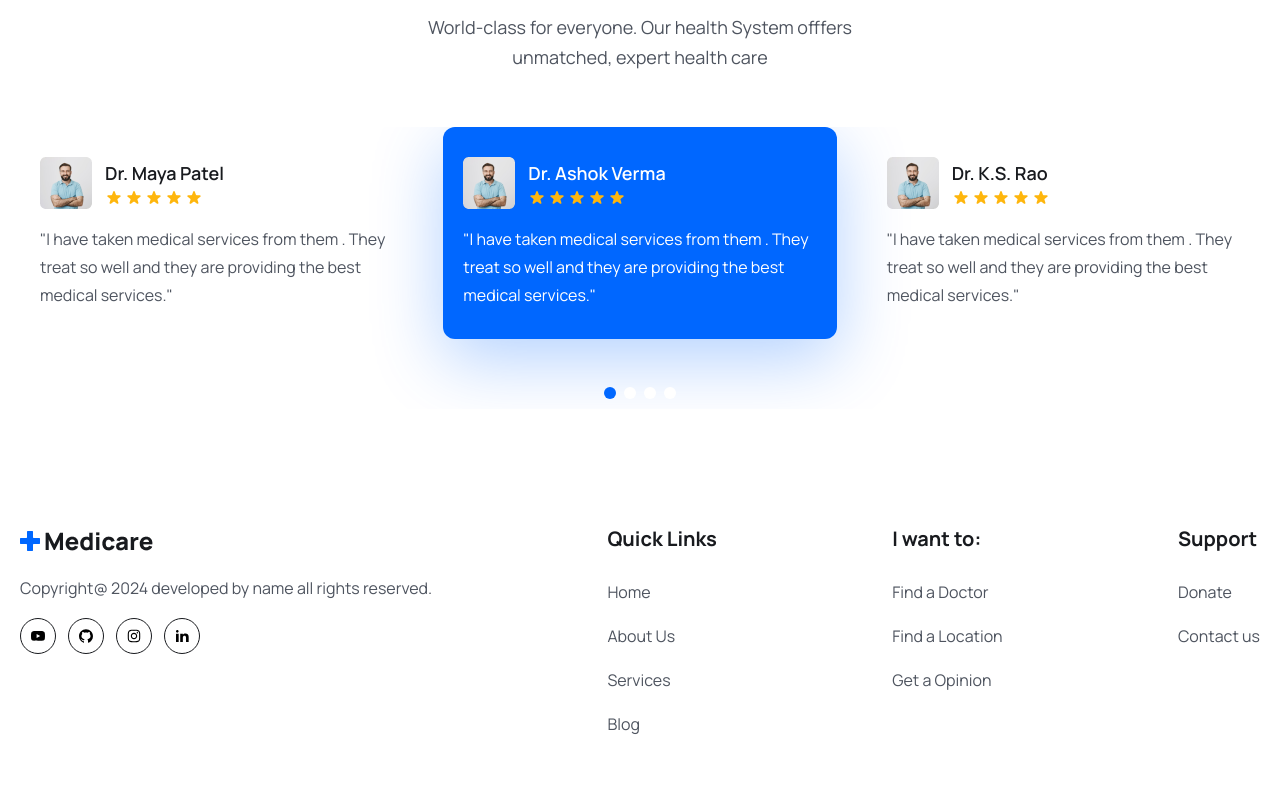
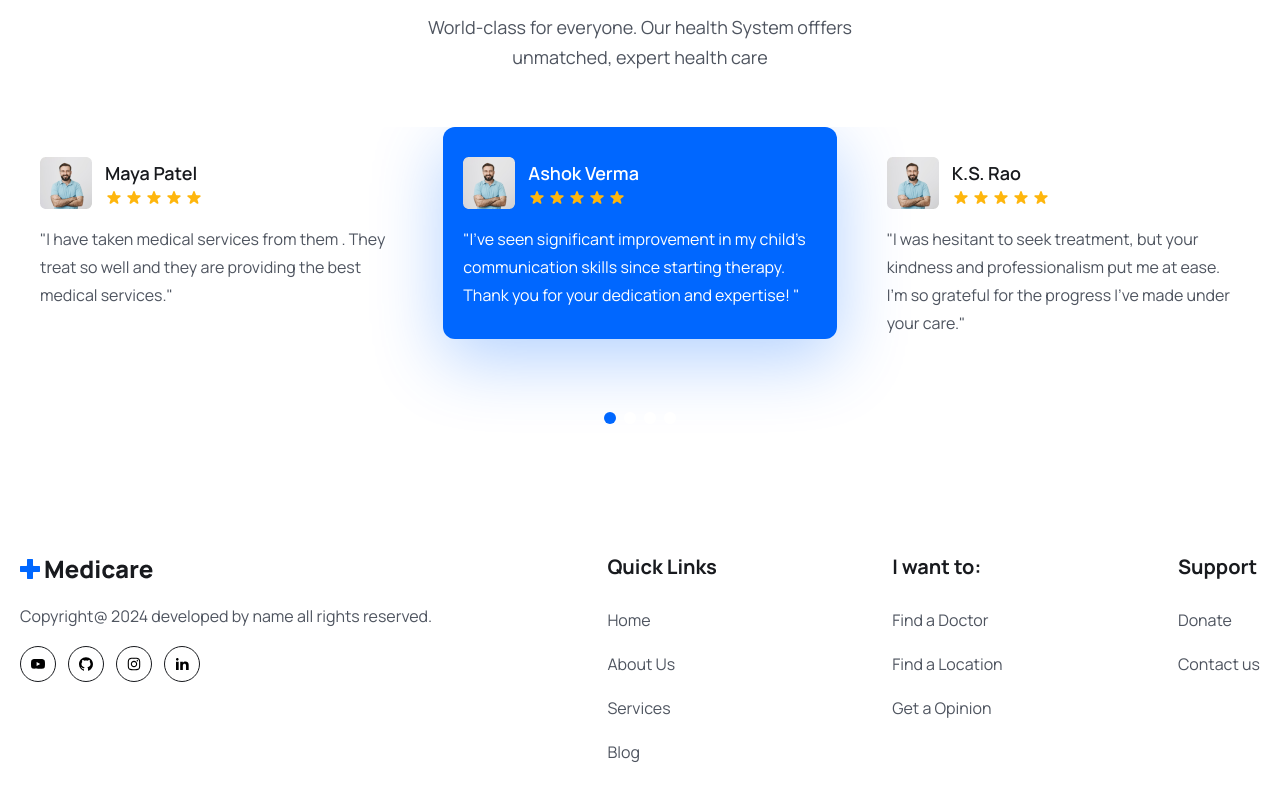
Before and after one commit to Vinalyadav13/SpeechTherapy, a React (Vite) app in the folder frontend/: page / in a window 1280 px wide. Shown: the part 5138-5938 px from the top of the page. Built offline with nearby package versions, Linux system fonts and the light colour scheme; no server answers.

Commit message:
Update Testimonial.jsx

```diff
--- a/frontend/src/components/Testimonial/Testimonial.jsx
+++ b/frontend/src/components/Testimonial/Testimonial.jsx
@@ -30,7 +30,7 @@ function Testimonial() {
                         <div className='flex items-center gap-[13px]'>
                             <img src={patientAvatar} alt="" />
                             <div><h4 className='text-[18px] leading-[30px] font-semibold text-headingColor '>
-                                Dr. Maya Patel
+                                 Maya Patel
                             </h4>
                                 <div className='flex items-center gap-[2px]'>
                                     <HiStar className='text-yellowColor w-[18px] h-5' />
@@ -52,7 +52,7 @@ function Testimonial() {
                         <div className='flex items-center gap-[13px]'>
                             <img src={patientAvatar} alt="" />
                             <div><h4 className='text-[18px] leading-[30px] font-semibold text-headingColor '>
-                                Dr. Ashok Verma
+                                 Ashok Verma
                             </h4>
                                 <div className='flex items-center gap-[2px]'>
                                     <HiStar className='text-yellowColor w-[18px] h-5' />
@@ -63,7 +63,8 @@ function Testimonial() {
                                 </div>
                             </div>
                         </div>
-                        <p className='text-[16px] leading-7 mt-4 text-textColor font-[400]'>"I have taken medical services from  them . They treat so well and they are providing the best medical services."</p>
+                        <p className='text-[16px] leading-7 mt-4 text-textColor font-[400]'>"I've seen significant improvement in my child's communication skills since starting therapy.
+                            Thank you for your dedication and expertise! "</p>
 
 
 
@@ -74,7 +75,7 @@ function Testimonial() {
                         <div className='flex items-center gap-[13px]'>
                             <img src={patientAvatar} alt="" />
                             <div><h4 className='text-[18px] leading-[30px] font-semibold text-headingColor '>
-                                Dr. K.S. Rao
+                                 K.S. Rao
                             </h4>
                                 <div className='flex items-center gap-[2px]'>
                                     <HiStar className='text-yellowColor w-[18px] h-5' />
@@ -85,7 +86,8 @@ function Testimonial() {
                                 </div>
                             </div>
                         </div>
-                        <p className='text-[16px] leading-7 mt-4 text-textColor font-[400]'>"I have taken medical services from  them . They treat so well and they are providing the best medical services."</p>
+                        <p className='text-[16px] leading-7 mt-4 text-textColor font-[400]'>"I was hesitant to seek treatment, but your kindness and professionalism put me at ease.
+                            I'm so grateful for the progress I've made under your care."</p>
 
 
 
@@ -96,7 +98,7 @@ function Testimonial() {
                         <div className='flex items-center gap-[13px]'>
                             <img src={patientAvatar} alt="" />
                             <div><h4 className='text-[18px] leading-[30px] font-semibold text-headingColor '>
-                                Dr. Anita Sharma
+                                Anita Sharma
                             </h4>
                                 <div className='flex items-center gap-[2px]'>
                                     <HiStar className='text-yellowColor w-[18px] h-5' />
@@ -107,7 +109,8 @@ function Testimonial() {
                                 </div>
                             </div>
                         </div>
-                        <p className='text-[16px] leading-7 mt-4 text-textColor font-[400]'>"I have taken medical services from  them . They treat so well and they are providing the best medical services."</p>
+                        <p className='text-[16px] leading-7 mt-4 text-textColor font-[400]'>"The progress I've made in therapy has exceeded my expectations.
+                            Thank you for your guidance, support, and celebration of my successes."</p>
 
 
 
@@ -118,7 +121,7 @@ function Testimonial() {
                         <div className='flex items-center gap-[13px]'>
                             <img src={patientAvatar} alt="" />
                             <div><h4 className='text-[18px] leading-[30px] font-semibold text-headingColor '>
-                                Dr. Vandana Jain
+                                 Vandana Jain
                             </h4>
                                 <div className='flex items-center gap-[2px]'>
                                     <HiStar className='text-yellowColor w-[18px] h-5' />
@@ -129,7 +132,8 @@ function Testimonial() {
                                 </div>
                             </div>
                         </div>
-                        <p className='text-[16px] leading-7 mt-4 text-textColor font-[400]'>"I have taken medical services from  them . They treat so well and they are providing the best medical services."</p>
+                        <p className='text-[16px] leading-7 mt-4 text-textColor font-[400]'>"I've learned so much about effective communication and strategies to overcome my challenges.
+                            You're an exceptional teacher and therapist."</p>
 
 
 
@@ -140,7 +144,7 @@ function Testimonial() {
                         <div className='flex items-center gap-[13px]'>
                             <img src={patientAvatar} alt="" />
                             <div><h4 className='text-[18px] leading-[30px] font-semibold text-headingColor '>
-                                Dr. Sanjay Gupta
+                                 Sanjay Gupta
                             </h4>
                                 <div className='flex items-center gap-[2px]'>
                                     <HiStar className='text-yellowColor w-[18px] h-5' />
@@ -151,7 +155,8 @@ function Testimonial() {
                                 </div>
                             </div>
                         </div>
-                        <p className='text-[16px] leading-7 mt-4 text-textColor font-[400]'>"I have taken medical services from  them . They treat so well and they are providing the best medical services."</p>
+                        <p className='text-[16px] leading-7 mt-4 text-textColor font-[400]'>"The strategies and techniques you've taught me
+                            have been effective and easy to incorporate into my daily routine."</p>
 
 
 
```
